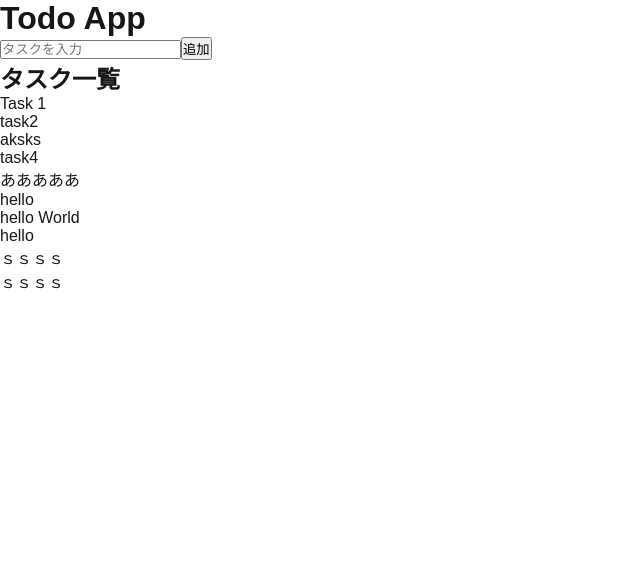
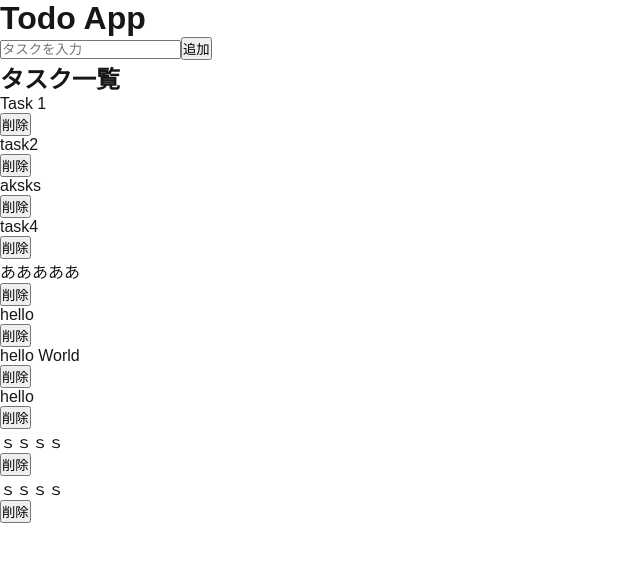
Before and after one commit to takumiTakahata/todo_app, a Next.js app in the folder todo/: page / in a window 1280 px wide. Shown: the top 562 px of the page, without its empty margins (0-640 px from the left). Built offline with nearby package versions, Linux system fonts and the light colour scheme; data requests are answered from the project's data file.

Commit message:
TodoListにDeleteコンポーネントを追加

```diff
--- /dev/null
+++ b/todo/src/app/components/TodoDelete.tsx
@@ -0,0 +1,10 @@
+"use client";
+
+
+export default function TodoDelete() {
+    return (
+        <div>
+            <button type="submit">削除</button>
+        </div>
+    )
+}
--- a/todo/src/app/components/TodoList.tsx
+++ b/todo/src/app/components/TodoList.tsx
@@ -1,6 +1,7 @@
 "use client";
 import { useState, useEffect } from "react";
-import  TaskList  from "../type/type";
+import TaskList from "../type/type";
+import TodoDelete from "../components/TodoDelete";
 
 export default function TodoList() {
     //  登録されたタスクを格納するstate
@@ -33,6 +34,7 @@ export default function TodoList() {
                 list.map((task) => (
                     <div key={task.id}>
                         <p>{task.task}</p>
+                        <TodoDelete />
                     </div>
                 ))
             ) : (
```
